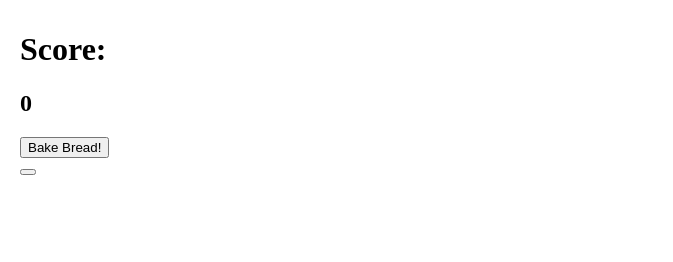
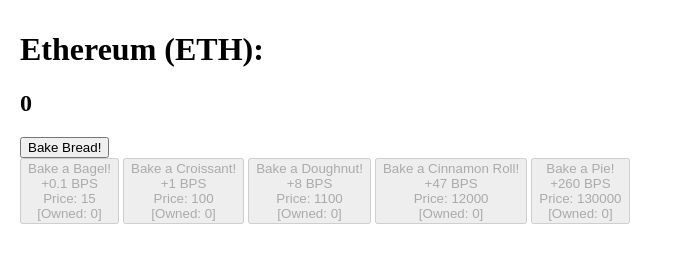
Before and after one commit to IamVeryGucciMan/clicker, a plain HTML site: page student_clicker_game/index.html in a window 1280 px wide. Shown: the whole page, without its empty margins (0-673 px from the left). Drawn offline with Linux system fonts and the light colour scheme.

Commit message:
Add files via upload

```diff
--- a/student_clicker_game/index.html
+++ b/student_clicker_game/index.html
@@ -5,10 +5,10 @@
         <meta charset="utf-8" />
     </head>
     <script src="/scripts/building.js"></script>
-    <script src="/scripts/script.js"></script>
+    <script src="/scripts/script.js" defer></script>
     <body>
         <main>
-            <h1>Score:</h1>
+            <h1>Ethereum (ETH):</h1>
             <h2 id="score">0</h2>
             <button type="button" onclick="scorePlusPlus()">Bake Bread!</button>
             <br />
@@ -17,6 +17,26 @@
                 id="bakeBagelButton"
                 onclick="bagel.bake()"
             ></button>
+            <button
+                type="button"
+                id="bakeCroissantButton"
+                onclick="croissant.bake()"
+            ></button>
+            <button
+                type="button"
+                id="bakeDoughnutButton"
+                onclick="doughnut.bake()"
+            ></button>
+            <button
+                type="button"
+                id="bakeCinnamonRollButton"
+                onclick="cinnamonRoll.bake()"
+            ></button>
+            <button
+                type="button"
+                id="bakePieButton"
+                onclick="pie.bake()"
+            ></button>
         </main>
     </body>
 </html>
--- a/student_clicker_game/scripts/script.js
+++ b/student_clicker_game/scripts/script.js
@@ -3,6 +3,15 @@
 
 // Buildings are made from classes here.
 let bagel = new Building('bakeBagelButton', 'Bagel', 15, 0.1);
+let croissant = new Building('bakeCroissantButton', 'Croissant', 100, 1);
+let doughnut = new Building('bakeDoughnutButton', 'Doughnut', 1100, 8);
+let cinnamonRoll = new Building(
+    'bakeCinnamonRollButton',
+    'Cinnamon Roll',
+    12000,
+    47
+);
+let pie = new Building('bakePieButton', 'Pie', 130000, 260);
 
 // Manual click function, add one point to score per click
 function scorePlusPlus() {
@@ -13,5 +22,9 @@
 function updatePage() {
     document.getElementById('score').innerHTML = score;
     bagel.buttonState();
+    croissant.buttonState();
+    doughnut.buttonState();
+    cinnamonRoll.buttonState();
+    pie.buttonState();
 }
 setInterval(updatePage, tickRate);
```
